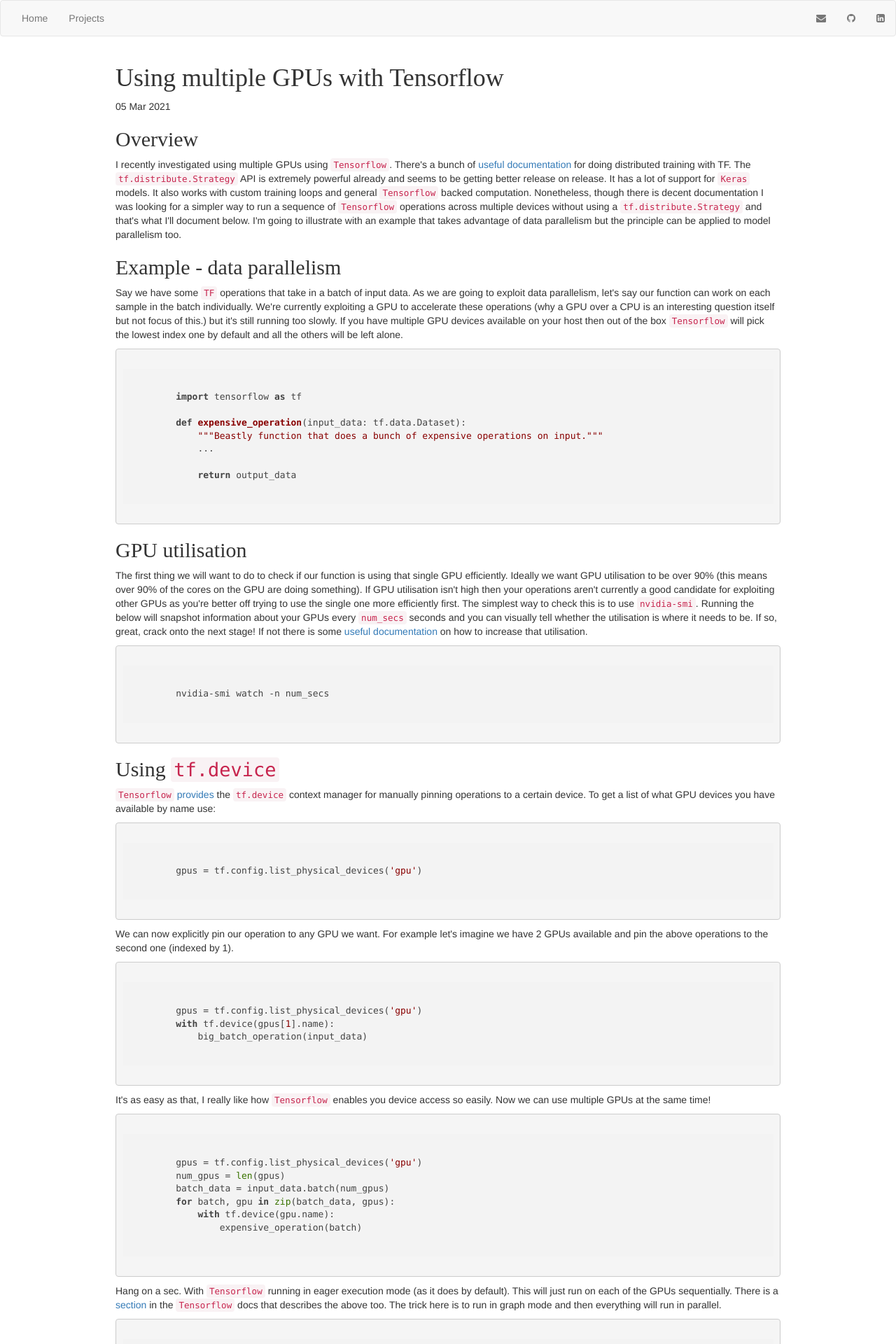
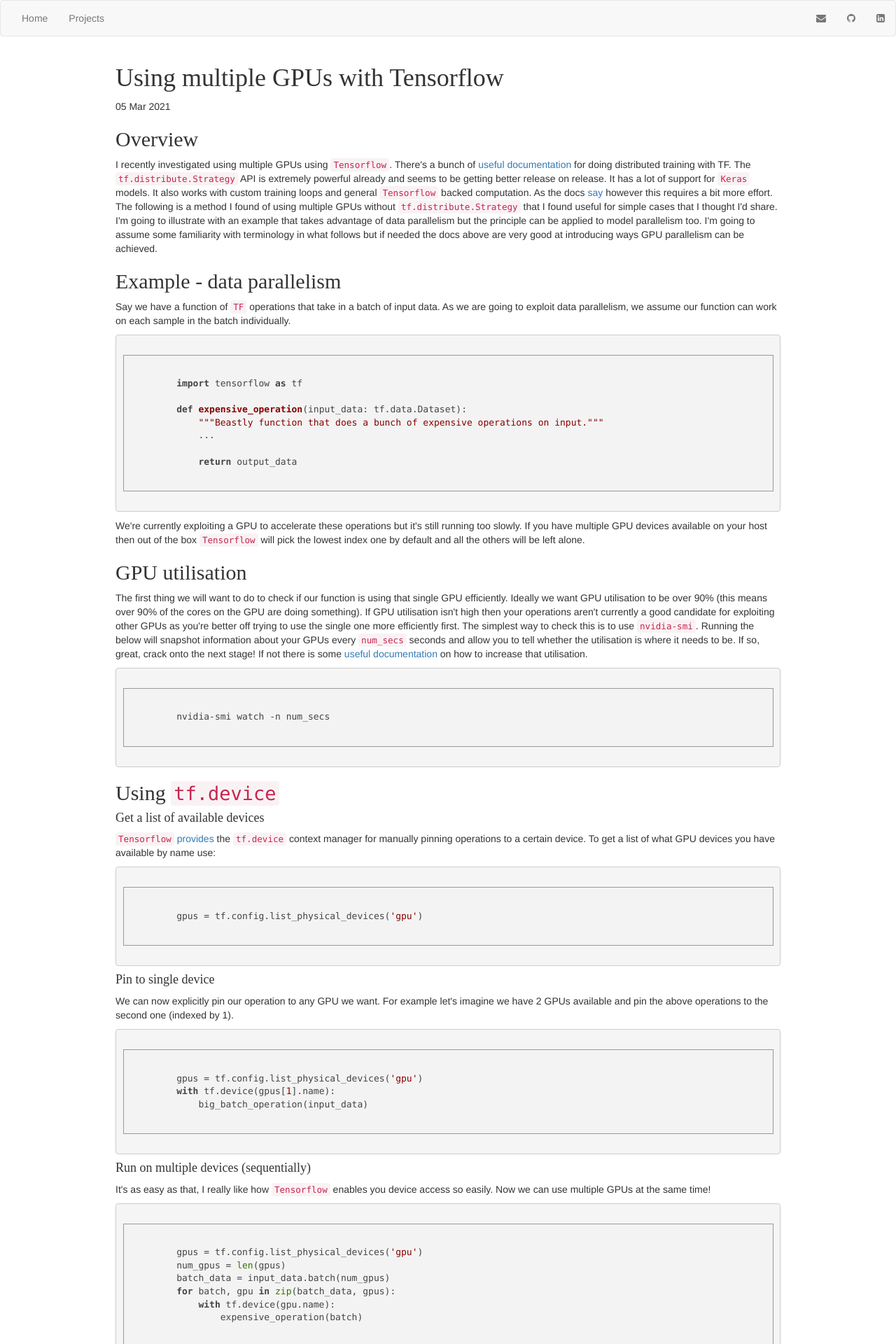
Before and after one commit to Nush395/Nush395.github.io, a Jekyll site: the page built from _posts/2021-03-05-multi-gpu.html, in a window 1280 px wide. Shown: the top 1920 px of the page at 70% size. Built offline with Jekyll 4.4.1, drawn with Linux system fonts in a browser that asks for light colours; nearby versions of some CDN libraries; some of the changed text lies outside the part shown.

Commit message:
Fixing mistakes.

```diff
--- a/_posts/2021-03-05-multi-gpu.html
+++ b/_posts/2021-03-05-multi-gpu.html
@@ -11,24 +11,22 @@
     <a href="https://www.tensorflow.org/guide/distributed_training">useful documentation</a> for doing
     distributed training with TF. The <code>tf.distribute.Strategy</code> API is extremely powerful already and
     seems to be getting better release on release. It has a lot of support for <code>Keras</code> models. It also works
-    with custom training loops and general <code>Tensorflow</code> backed computation. Nonetheless, though there is
-    decent documentation I was looking for a simpler way to run a sequence of <code>Tensorflow</code> operations across
-    multiple devices without using a <code>tf.distribute.Strategy</code> and that's what I'll document below. I'm going
+    with custom training loops and general <code>Tensorflow</code> backed computation. As the docs
+    <a href="https://www.tensorflow.org/guide/distributed_training#using_tfdistributestrategy_with_custom_training_loops">say</a>
+    however this requires a bit more effort. The following is a method I found of using multiple GPUs without
+    <code>tf.distribute.Strategy</code> that I found useful for simple cases that I thought I'd share. I'm going
     to illustrate with an example that takes advantage of data parallelism but the principle can be applied to
-    model parallelism too.
+    model parallelism too. I'm going to assume some familiarity with terminology in what follows but if needed the
+    docs above are very good at introducing ways GPU parallelism can be achieved.
 </p>
 <h2>
     Example - data parallelism
 </h2>
 <p>
-    Say we have some <code>TF</code> operations that take in a batch of input data. As we are going to exploit data
-    parallelism, let's say our function can work on each sample in the batch individually. We're currently exploiting
-    a GPU to accelerate these operations (why a GPU over a CPU is an interesting question itself but
-    not focus of this.) but it's still running too slowly. If you have multiple GPU devices available on your host
-    then out of the box <code>Tensorflow</code> will pick the lowest index one by default and all the others will be
-    left alone.
+    Say we have a function of <code>TF</code> operations that take in a batch of input data. As we are going to exploit data
+    parallelism, we assume our function can work on each sample in the batch individually.
 </p>
-<pre class="python">
+<pre class="python" margin="0.3">
     <code>
         import tensorflow as tf
 
@@ -39,6 +37,12 @@
             return output_data
     </code>
 </pre>
+<p>
+    We're currently exploiting
+    a GPU to accelerate these operations but it's still running too slowly.
+    If you have multiple GPU devices available on your host then out of the box <code>Tensorflow</code> will pick the lowest index one by default and all the others will be
+    left alone.
+</p>
 <h2>
     GPU utilisation
 </h2>
@@ -48,7 +52,7 @@
     isn't high then your operations aren't currently a good candidate for exploiting other GPUs as you're better off trying
     to use the single one more efficiently first. The simplest way
     to check this is to use <code>nvidia-smi</code>. Running the below will snapshot information about your GPUs every
-    <code>num_secs</code> seconds and you can visually tell whether the utilisation is where it needs to be. If so,
+    <code>num_secs</code> seconds and allow you to tell whether the utilisation is where it needs to be. If so,
     great, crack onto the next stage! If not there is some
     <a href="https://www.tensorflow.org/guide/gpu_performance_analysis">useful documentation</a>
     on how to increase that utilisation.
@@ -61,6 +65,9 @@
 <h2>
     Using <code>tf.device</code>
 </h2>
+<h4>
+    Get a list of available devices
+</h4>
 <p>
     <code>Tensorflow</code>
     <a href="https://www.tensorflow.org/api_docs/python/tf/device">provides</a>
@@ -72,6 +79,9 @@
         gpus = tf.config.list_physical_devices('gpu')
     </code>
 </pre>
+<h4>
+    Pin to single device
+</h4>
 <p>
     We can now explicitly pin our operation to any GPU we want. For example let's imagine we have
     2 GPUs available and pin the above operations to the second one (indexed by 1).
@@ -83,6 +93,9 @@
             big_batch_operation(input_data)
     </code>
 </pre>
+<h4>
+    Run on multiple devices (sequentially)
+</h4>
 <p>
     It's as easy as that, I really like how <code>Tensorflow</code> enables you device access so easily.
     Now we can use multiple GPUs at the same time!
@@ -97,6 +110,9 @@
                 expensive_operation(batch)
     </code>
 </pre>
+<h4>
+    Run on multiple devices in parallel!
+</h4>
 <p>
     Hang on a sec. With <code>Tensorflow</code> running in eager execution mode (as it does by default). This
     will just run on each of the GPUs sequentially. There is a
@@ -120,12 +136,15 @@
     On the first call of the <code>tf.function</code> we have to pay a cost to compile the graph but usually
     this shouldn't be too bad..
 </p>
+<h4>
+    Capturing output
+</h4>
 <p>
-    The last piece that's worth mentioning explicitly is about capturing output. Clearly the section above
-    is parallelising our work but we do want to capture our output. As we're now working inside graph mode
+    The last piece that's worth mentioning explicitly is about capturing output. As we're now working inside graph mode
     we can't simply append outputs to a list, as <code>Python</code> side effects are only executed
     on the first iteration of the graph (at compile time). One solution to this is to use a
-    <code>tf.TensorArray</code> to store our outputs. A quick example would be..
+    <code>tf.TensorArray</code> instead of a <code>Python</code> list to store our outputs.
+    As a quick example..
 </p>
 <pre class="python">
     <code>
--- a/css/main.css
+++ b/css/main.css
@@ -17,6 +17,10 @@
 p.big {
   line-height: 1.8;
 }
-pre {
-    white-space: pre-wrap;
+
+pre code {
+  background-color: #eee;
+  border: 1px solid #999;
+  display: block;
+  padding: 20px;
 }
--- a/projects/index.html
+++ b/projects/index.html
@@ -37,8 +37,8 @@
  		<li>
  			<h3>Network Pruning</h3>
  			There is a lot of interesting literature on sparse networks. In particular I enjoyed this paper on
- 			<a href="https://arxiv.org/abs/1803.03635">the lottery ticket hypothesis</a> from ICLR 2019. In this project
- 			I have a go myself at conducting some experiments on network pruning using both weight and unit pruning.
+ 			<a href="https://arxiv.org/abs/1803.03635">the lottery ticket hypothesis</a> from ICLR 2019. Had a crack
+			at some weight and network pruning experiments in Colab.
  			<br>
  			<br>
  			<i class="fa fa-github"></i>
```
